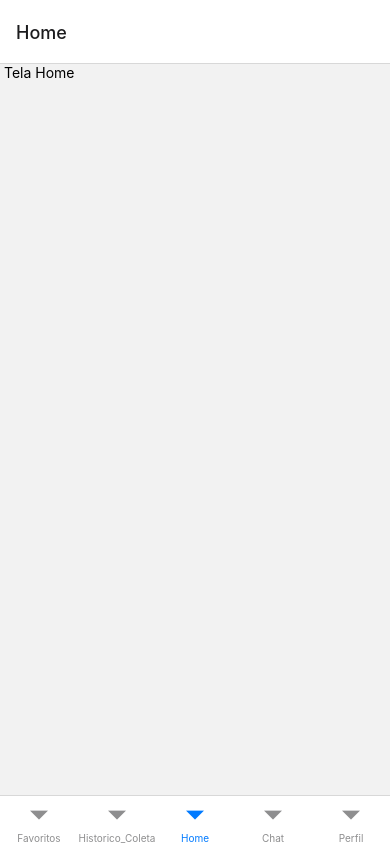
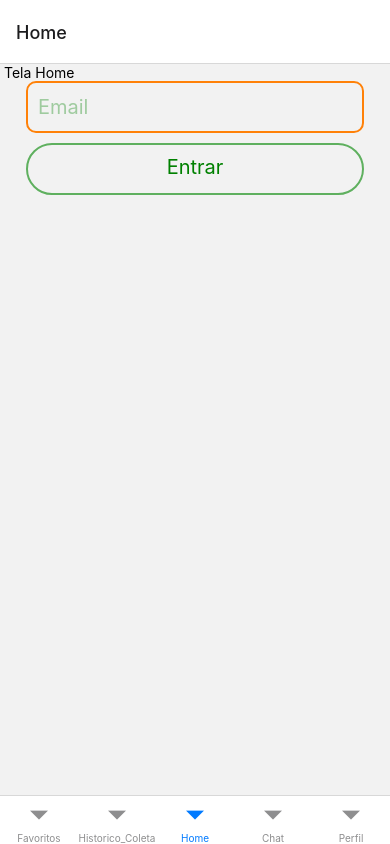
Before and after one commit to ErickWillyan/Novus_Statera, a React Native app: screen /Home in a window 390 px wide. Built offline with nearby package versions, Linux system fonts and the light colour scheme.

Commit message:
Crição e teste do Button.js

```diff
--- /dev/null
+++ b/src/components/Button.js
@@ -0,0 +1,33 @@
+import React from "react";
+import { TouchableOpacity, Text, StyleSheet } from "react-native";
+
+const CustomButton = ({ title, onPress }) => {
+  return (
+    <TouchableOpacity style={styles.button} onPress={onPress}>
+      <Text style={styles.buttonText}>{title}</Text>
+    </TouchableOpacity>
+  );
+};
+
+const styles = StyleSheet.create({
+  button: {
+    borderRadius: 50,
+    borderWidth: 2,
+    borderColor: "#5FB05F",
+    backgroundColor: "#F2F2F2",
+    padding: 10,
+    width: 338,
+    height: 52,
+  },
+  buttonText: {
+    color: "#008100", // Cor do texto
+    fontFamily: "Inter", // Nome da fonte
+    fontSize: 20,
+    fontStyle: "normal",
+    fontWeight: "400",
+    lineHeight: 24,
+    textAlign: "center",
+  },
+});
+
+export default CustomButton;
--- a/src/components/textinput.js
+++ b/src/components/textinput.js
@@ -6,7 +6,7 @@ const TextInputComponent = ({ placeholderText }) => {
 
   const lidarComMudancaDeInput = (texto) => {
     setValorInput(texto);
-     };
+  };
 
   return (
     <View style={styles.container}>
--- a/src/screens/home/index.js
+++ b/src/screens/home/index.js
@@ -1,10 +1,31 @@
-import react from "react";
-import { View, Text } from "react-native";
+import React, { useState } from "react";
+import { View, Text, TouchableOpacity, StyleSheet } from "react-native";
+import TextInputComponent from "/src/components/TextInput";
+import CustomButton from "../../components/Button";
 
 export default function ScreenHome() {
+  const [message, setMessage] = useState(""); // Estado para armazenar a mensagem
+
+  const handleButtonPress = () => {
+    setMessage("Botão foi pressionado!"); // Define o texto da mensagem
+  };
+
   return (
     <View>
       <Text> Tela Home</Text>
+      <TextInputComponent placeholderText="Email" />
+      <View style={{ alignItems: "center" }}>
+        <CustomButton title="Entrar" onPress={handleButtonPress} />
+        <Text style={styles.messageText}>{message}</Text> {/* Exibe a mensagem na tela */}
+      </View>
     </View>
   );
 }
+
+const styles = StyleSheet.create({
+  messageText: {
+    marginTop: 10,
+    fontSize: 16,
+    textAlign: "center",
+  },
+});
```
Also changed, not shown: App.js (+5 -3 lines), 1 other file (tests, documents, lock files or other folders).
